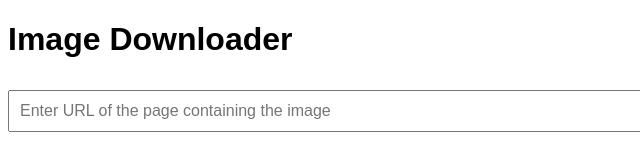
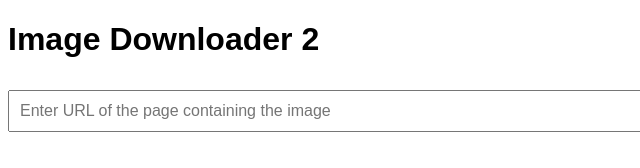
Before and after one commit to zenil05/Image, a plain HTML site: page index.html in a window 1280 px wide. Shown: the full height of the page, 0-640 px from the left. Drawn offline with Linux system fonts and the light colour scheme.

Commit message:
Update index.html

```diff
--- a/index.html
+++ b/index.html
@@ -26,7 +26,7 @@
 </style>
 </head>
 <body>
-    <h1>Image Downloader</h1>
+    <h1>Image Downloader 2 </h1>
     <input type="text" id="urlInput" placeholder="Enter URL of the page containing the image">
     <button id="downloadBtn">Download Image</button>
 
```
